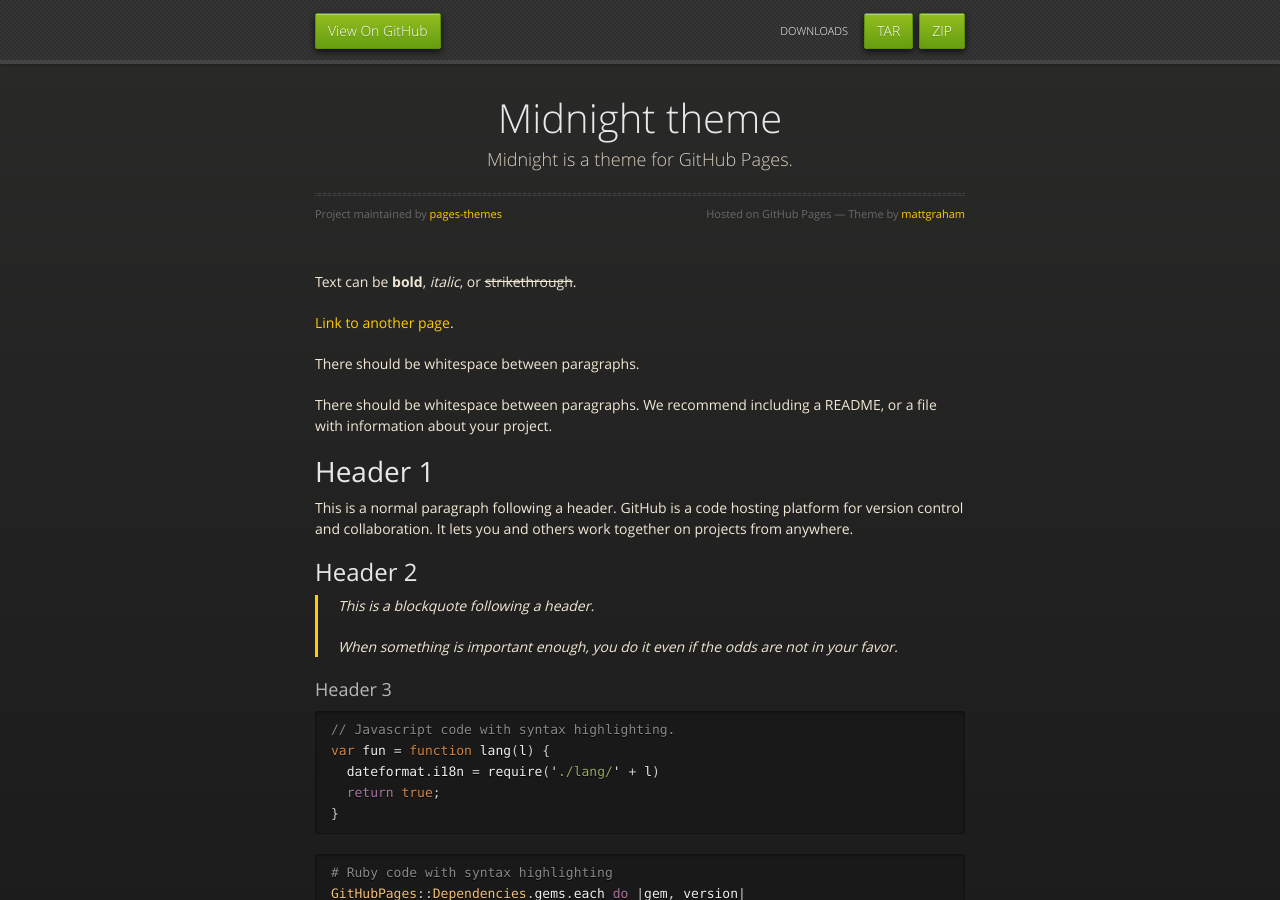
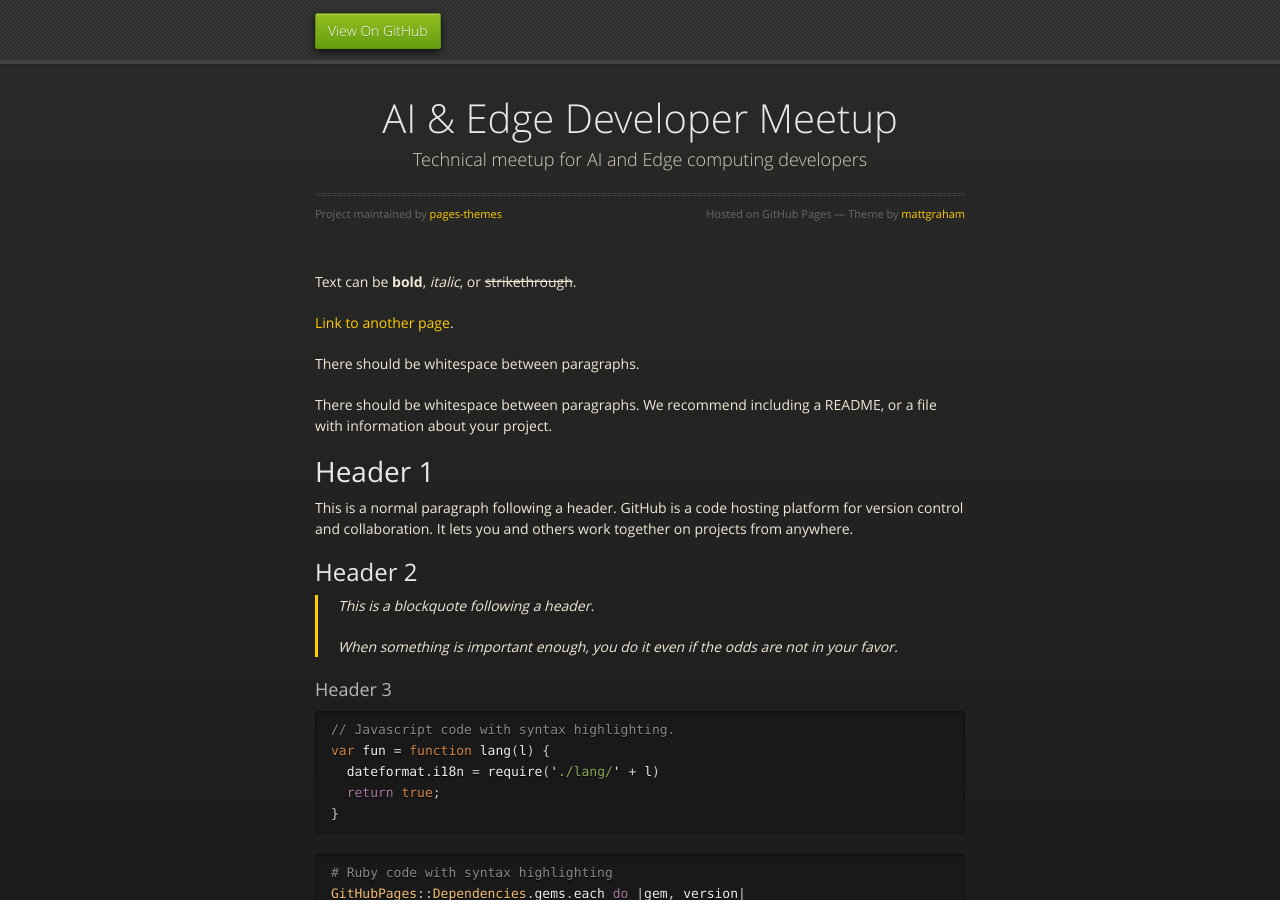
Before and after one commit to pages-themes/midnight, a Jekyll site: the page built from index.md, in a window 1280 px wide and 900 px high. Built offline with Jekyll 4.4.1, drawn with Linux system fonts in a browser that asks for light colours.

Commit message:
Update _config.yml

```diff
--- a/_config.yml
+++ b/_config.yml
@@ -1,5 +1,5 @@
-title: Midnight theme
-description: Midnight is a theme for GitHub Pages.
-show_downloads: true
-google_analytics:
-theme: jekyll-theme-midnight
+title: AI & Edge Developer Meetup
+description: Technical meetup for AI and Edge computing developers
+baseurl: "/"
+url: "https://ai-edge-meetup.github.io"
+theme: minima
```
